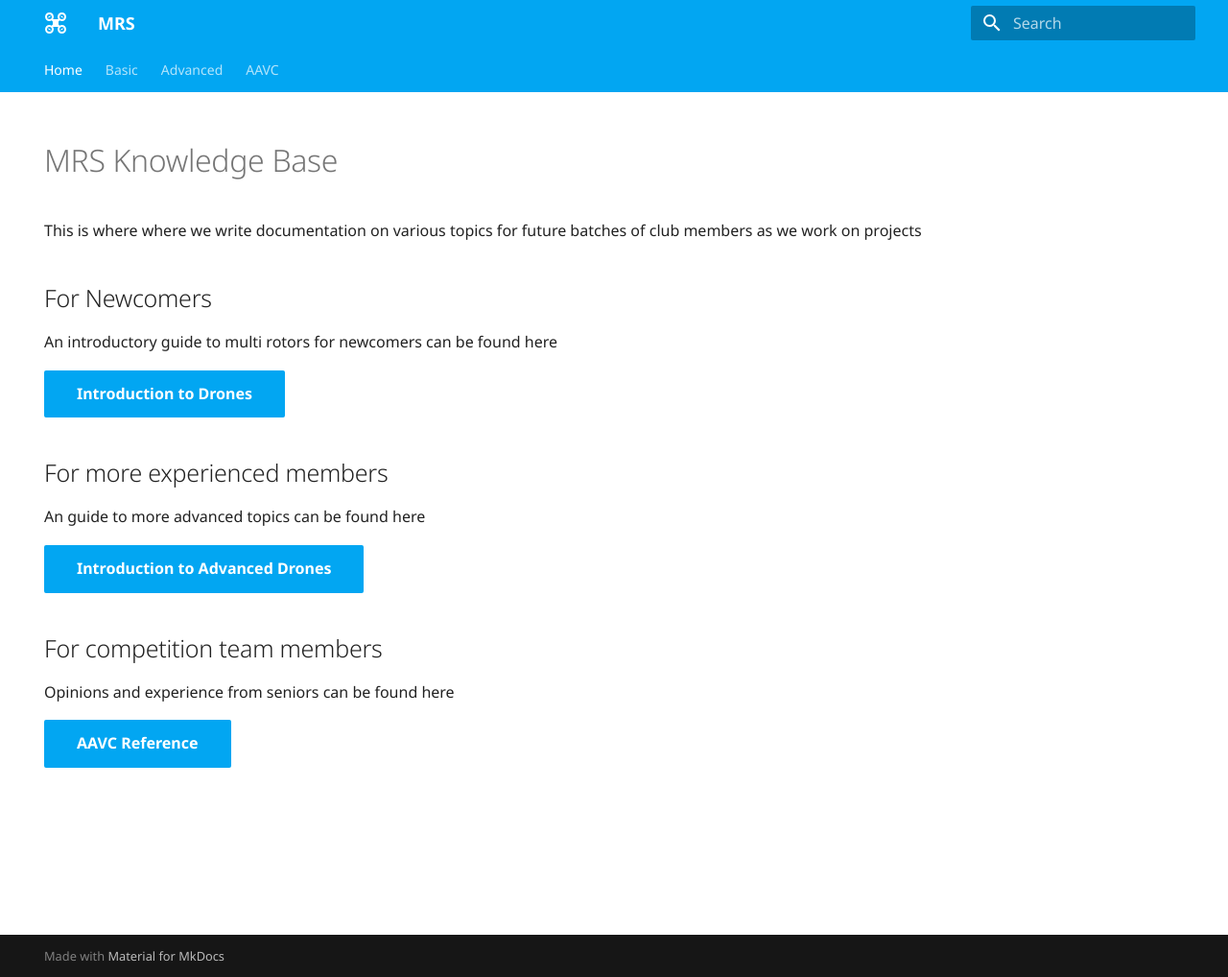
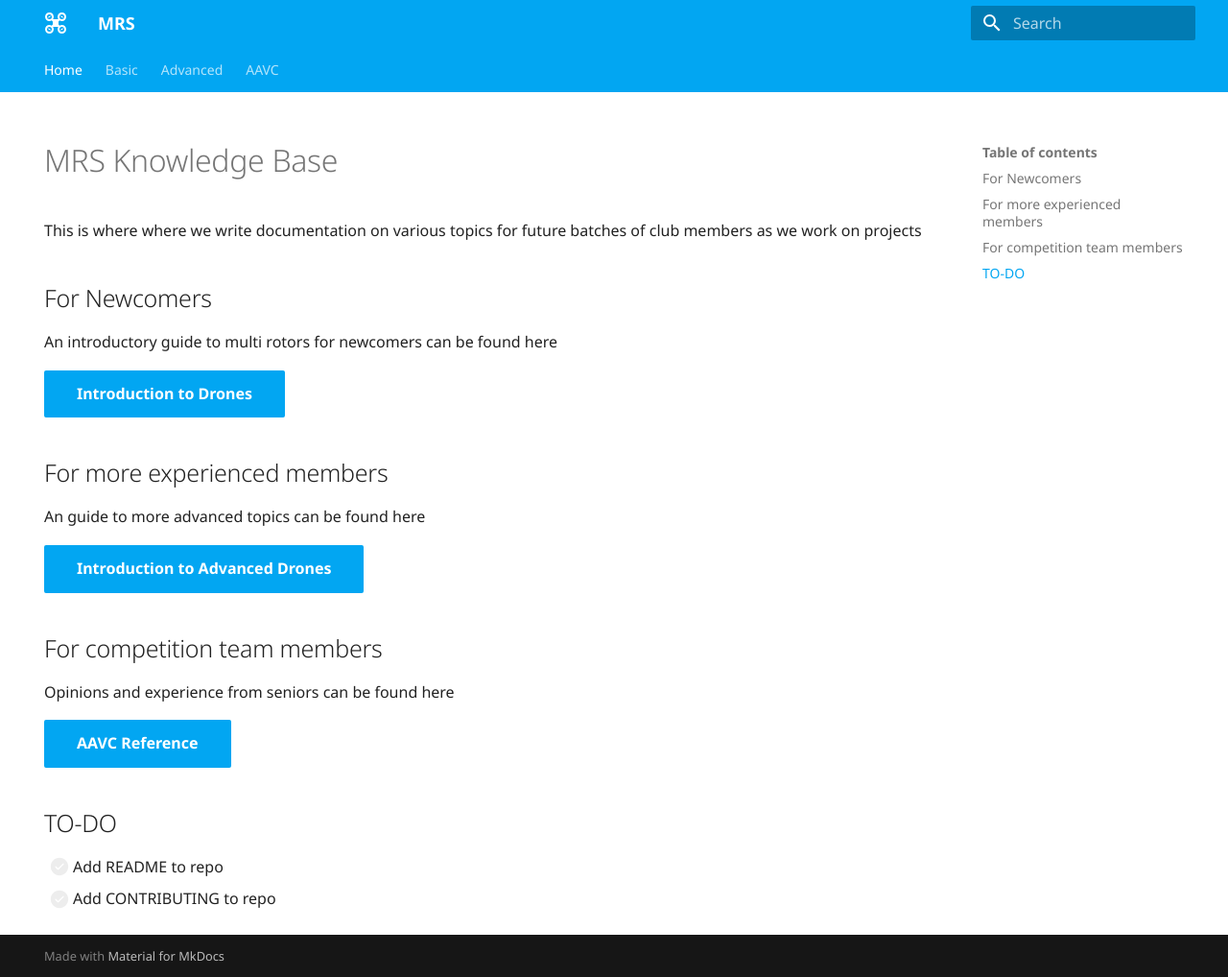
Before and after one commit to multirotorsociety/mrs-documentation, an MkDocs documentation site: the page built from docs/index.md, in a window 1280 px wide and 1018 px high. Shown: the whole window at 96% size. Built offline with MkDocs 1.6.1 and Material for MkDocs 9.7.7, drawn with Linux system fonts in a browser that asks for light colours.

Commit message:
Add to-do section on index

```diff
--- a/docs/index.md
+++ b/docs/index.md
@@ -1,7 +1,7 @@
 ---
 hide:
   - navigation
-  - toc
+#  - toc
 ---
 # MRS Knowledge Base
 
@@ -22,3 +22,7 @@ An guide to more advanced topics can be found here
 Opinions and experience from seniors can be found here
 
 [AAVC Reference](AAVC_reference.md){: .md-button .md-button--primary}
+
+## TO-DO
+- [ ] Add README to repo
+- [ ] Add CONTRIBUTING to repo
```
